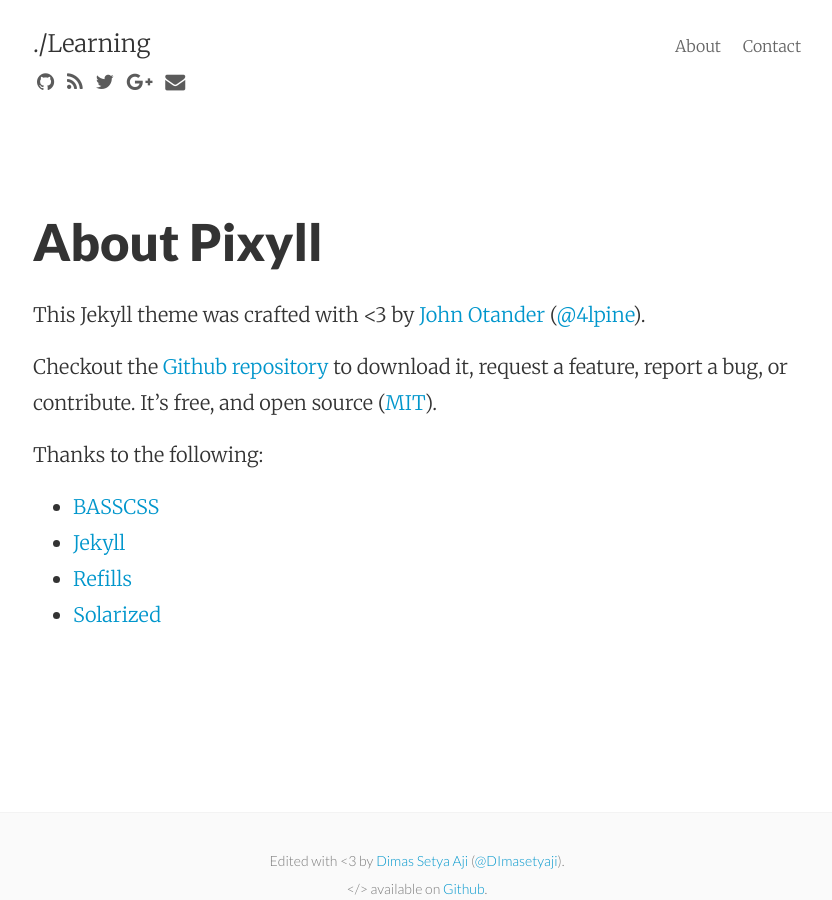
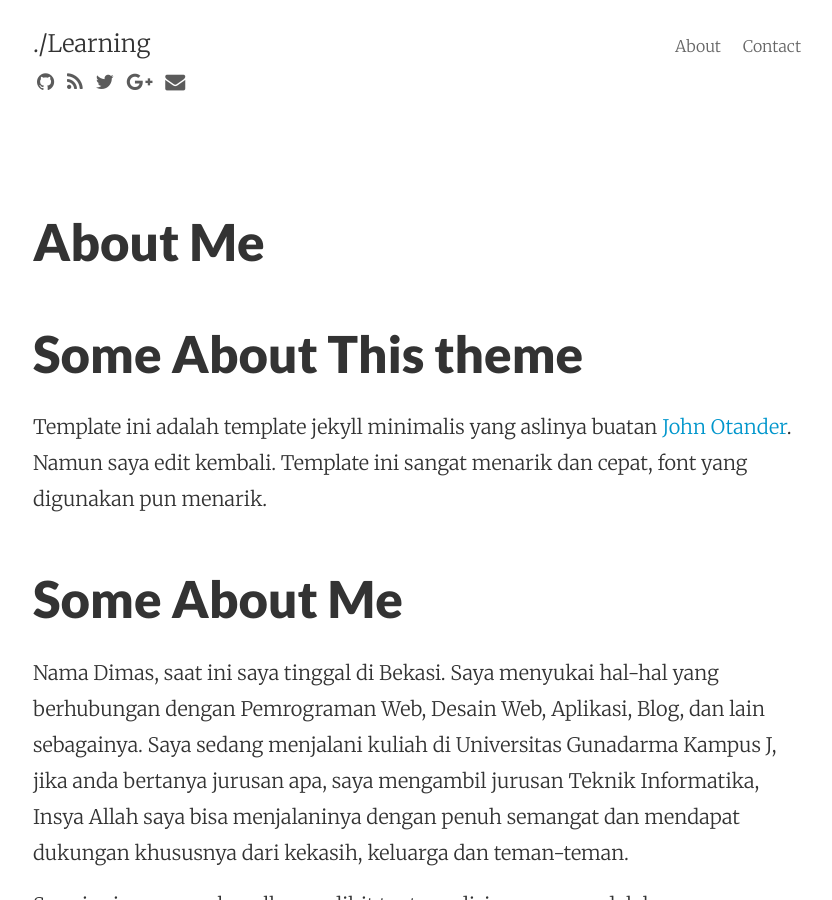
Before and after one commit to D3f4lt/d3f4lt.github.io, a Jekyll site: the page built from about.md, in a window 1280 px wide and 900 px high. Shown: the whole window, without its empty margins (223-1055 px from the left). Built offline with Jekyll 4.4.1, drawn with Linux system fonts in a browser that asks for light colours; nearby versions of some CDN libraries; Markdown is read by kramdown in place of the engine named in the settings; some of the changed text lies outside the part shown.

Commit message:
Update about.md

```diff
--- a/about.md
+++ b/about.md
@@ -1,17 +1,28 @@
 ---
 layout: page
-title: About Pixyll
+title: About Me
 permalink: /about/
 ---
+## Some About This theme
 
-This Jekyll theme was crafted with <3 by [John Otander](http://johnotander.com)
-([@4lpine](https://twitter.com/4lpine)).
+Template ini adalah template jekyll minimalis yang aslinya buatan [John Otander](http://johnotander.com). Namun saya edit kembali. Template ini sangat menarik dan cepat, font yang digunakan pun menarik.
 
-Checkout the [Github repository](https://github.com/johnotander/pixyll) to download it,
+## Some About Me
+
+Nama Dimas, saat ini saya tinggal di Bekasi. Saya menyukai hal-hal yang berhubungan dengan Pemrograman Web, Desain Web, Aplikasi, Blog, dan lain sebagainya.
+Saya sedang menjalani kuliah di Universitas Gunadarma Kampus J, jika anda bertanya jurusan apa, saya mengambil jurusan Teknik Informatika, Insya Allah saya bisa menjalaninya dengan penuh semangat dan mendapat dukungan khususnya dari kekasih, keluarga dan teman-teman.
+
+Saya ingin memperkenalkan sedikit tentang diri saya, saya adalah seorang yang biasa saja tidak suka banyak berbicara, dan saya lebih memfokuskan belajar secara praktek atau secara langsung dibandingkan dengan teori. Saya ingin sekali mengamalkan ilmu yang saya miliki kepada kalian semua, tetapi apalah daya, saya ini memiliki keterbatasan dan juga banyak kekurangan. Mungkin hanya sedikit ilmu yang saya amalkan melalui media online seperti "Blog" dan lainnya.
+
+> "Saya berpesan kepada kalian agar berusahalah sebisa kemampuan walaupun hasilnya tidak seperti yang kita inginkan, karena hasil tidaklah begitu penting, yang terpenting adalah kemauan dan usaha kita untuk mencapai tujuan. Sukses dan Segalanya hanyalah milik Allah, kita manusia bukanlah apa-apa... Tuntutlah ilmu yang kalian inginkan karena Allah akan memberikan jalan petunjuk untuk kita yang mau berusaha dan memiliki kemauan."
+
+Terima kasih banyak sebelumnya sudah berkunjung. Semoga apa yang saya berikan dapat bermanfaat untuk kalian :)
+
+Checkout this theme jekyll.
 request a feature, report a bug, or contribute. It's free, and open source
 ([MIT](http://opensource.org/licenses/MIT)).
 
-Thanks to the following:
+Feature theme jekyll:
 
 * [BASSCSS](http://basscss.com)
 * [Jekyll](http://jekyllrb.com)
```
